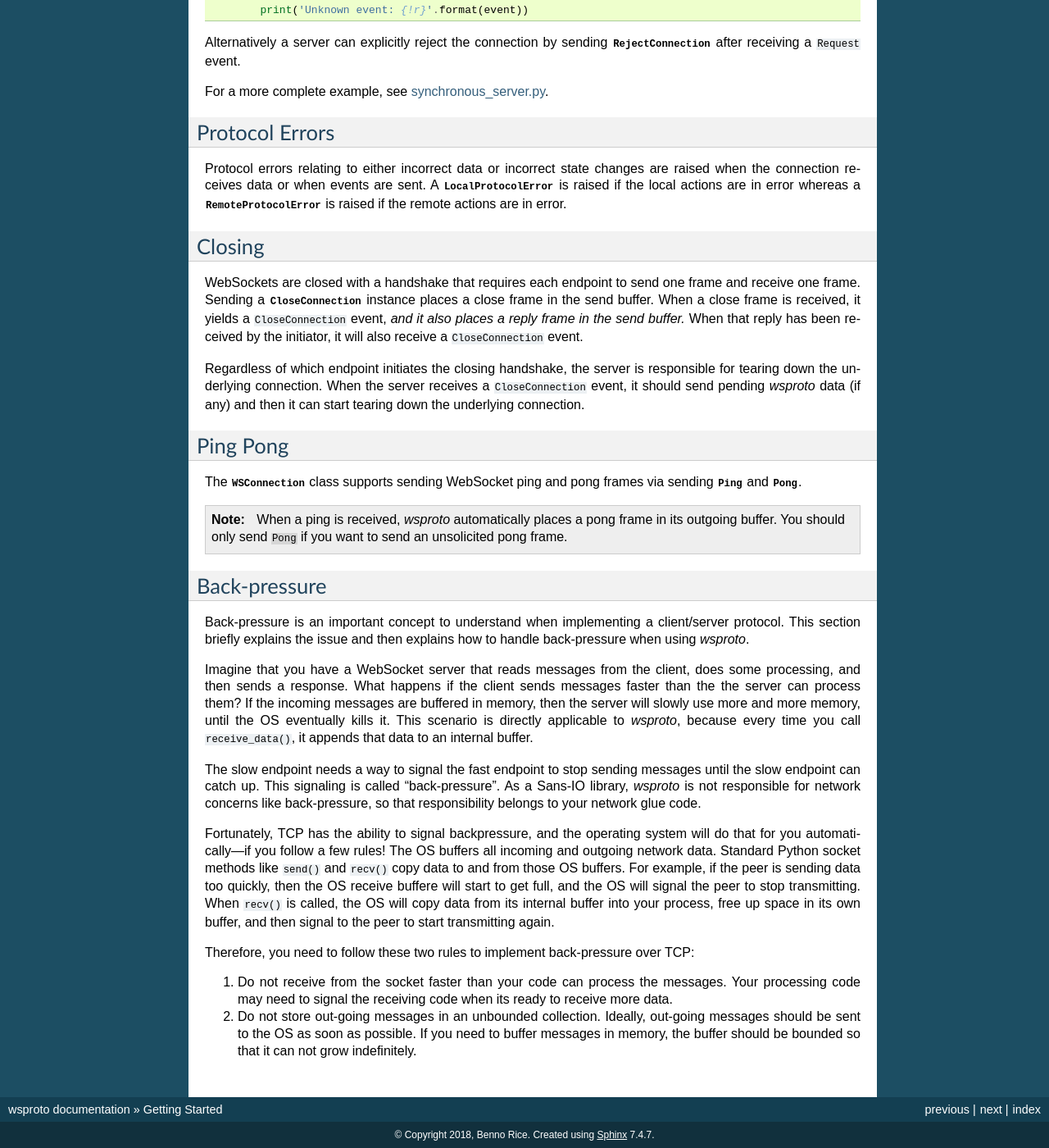
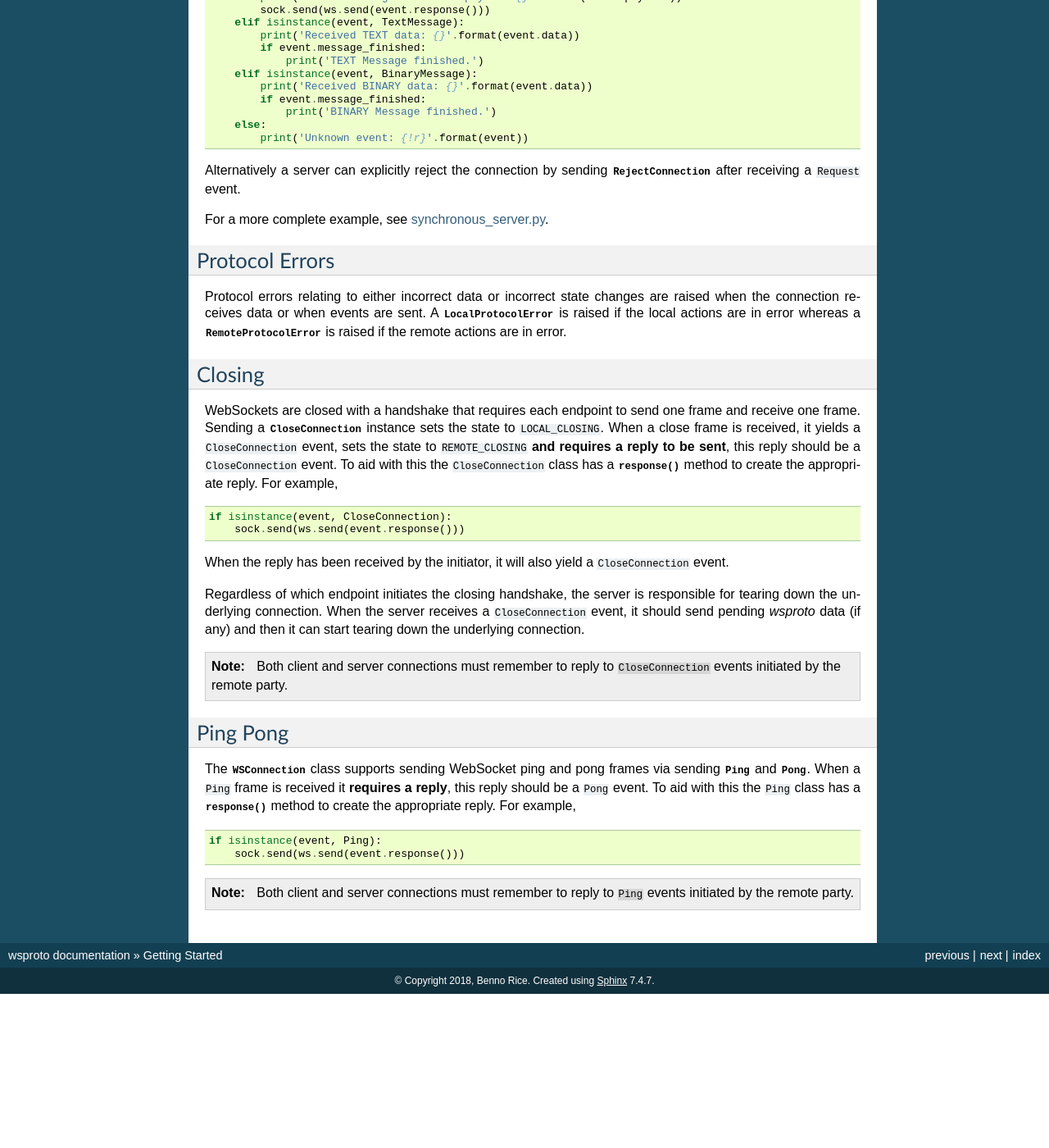
Before and after one commit to python-hyper/wsproto, a Sphinx documentation site: the page built from docs/source/basic-usage.rst, in a window 1280 px wide and 1400 px high, scrolled down 2381 px. Shown: the whole window at 82% size. Built offline with Sphinx 7.4.7, drawn with Linux system fonts in a browser that asks for light colours; after the commit the page ends 3593 px from its top, so only the background shows below that; some of the changed text lies outside the part shown.

Commit message:
Improved documentation
This documents the recent changes highlighting the `response` method
on CloseConnection and Ping events and its need, and highlighting the
Connection (no handshake) functionality and the need.

```diff
--- a/docs/source/basic-usage.rst
+++ b/docs/source/basic-usage.rst
@@ -78,20 +78,20 @@ Now you need to provide the network glue. For the sake of example, we will use
 standard Python sockets here, but `wsproto` can be integrated with any network
 layer::
 
-    stream = socket.socket(socket.AF_INET, socket.SOCK_STREAM)
-    stream.connect(("example.com", 80))
+    sock = socket.socket(socket.AF_INET, socket.SOCK_STREAM)
+    sock.connect(("example.com", 80))
 
 To read from the network::
 
-    data = stream.recv(4096)
+    data = sock.recv(4096)
     ws.receive_data(data)
 
 You also need to send data returned by the send method::
 
     data = ws.send(Message(data=b"Hello"))
-    stream.send(data)
+    sock.send(data)
 
-A standard Python socket will block on the call to ``stream.recv()``, so you
+A standard Python socket will block on the call to ``sock.recv()``, so you
 will probably need to use a non-blocking socket or some form of concurrency like
 threading, greenlets, asyncio, etc.
 
@@ -108,7 +108,12 @@ And to receive WebSocket events::
             print('Connection rejected')
         elif isinstance(event, CloseConnection):
             print('Connection closed: code={} reason={}'.format(
-                event.code, event.reason))
+                event.code, event.reason
+            ))
+            sock.send(ws.send(event.response()))
+        elif isinstance(event, Ping):
+            print('Received Ping frame with payload {}'.format(event.payload))
+            sock.send(ws.send(event.response()))
         elif isinstance(event, TextMessage):
             print('Received TEXT data: {}'.format(event.data))
             if event.message_finished:
@@ -142,10 +147,15 @@ A server also needs to explicitly send an :class:`AcceptConnection
     for event in ws.events():
         if isinstance(event, Request):
             print('Accepting connection request')
-            ws.send(AcceptConnection())
+            sock.send(ws.send(AcceptConnection()))
         elif isinstance(event, CloseConnection):
             print('Connection closed: code={} reason={}'.format(
-                event.code, event.reason))
+                event.code, event.reason
+            ))
+            sock.send(ws.send(event.response()))
+        elif isinstance(event, Ping):
+            print('Received Ping frame with payload {}'.format(event.payload))
+            sock.send(ws.send(event.response()))
         elif isinstance(event, TextMessage):
             print('Received TEXT data: {}'.format(event.data))
             if event.message_finished:
@@ -181,10 +191,21 @@ Closing
 WebSockets are closed with a handshake that requires each endpoint to
 send one frame and receive one frame. Sending a
 :class:`CloseConnection <wsproto.events.CloseConnection>` instance
-places a close frame in the send buffer. When a close frame is
-received, it yields a ``CloseConnection`` event, *and it also places a
-reply frame in the send buffer.* When that reply has been received by
-the initiator, it will also receive a ``CloseConnection`` event.
+sets the state to ``LOCAL_CLOSING``. When a close frame is received,
+it yields a ``CloseConnection`` event, sets the state to
+``REMOTE_CLOSING`` **and requires a reply to be sent**, this reply
+should be a ``CloseConnection`` event. To aid with this the
+``CloseConnection`` class has a :func:`response()
+<wsproto.events.CloseConnection.response>` method to create the
+appropriate reply. For example,
+
+.. code-block:: python
+
+    if isinstance(event, CloseConnection):
+        sock.send(ws.send(event.response()))
+
+When the reply has been received by the initiator, it will also yield
+a ``CloseConnection`` event.
 
 Regardless of which endpoint initiates the closing handshake, the
 server is responsible for tearing down the underlying connection. When
@@ -192,58 +213,28 @@ the server receives a ``CloseConnection`` event, it should send
 pending `wsproto` data (if any) and then it can start tearing down the
 underlying connection.
 
+.. note::
+
+    Both client and server connections must remember to reply to
+    ``CloseConnection`` events initiated by the remote party.
+
 Ping Pong
 ---------
 
-The :class:`WSConnection <wsproto.WSConnection>` class
-supports sending WebSocket ping and pong frames via sending
-:class:`Ping <wsproto.events.Ping>` and :class:`Pong
-<wsproto.events.Pong>`.
+The :class:`WSConnection <wsproto.WSConnection>` class supports
+sending WebSocket ping and pong frames via sending :class:`Ping
+<wsproto.events.Ping>` and :class:`Pong <wsproto.events.Pong>`. When a
+``Ping`` frame is received it **requires a reply**, this reply should be
+a ``Pong`` event. To aid with this the ``Ping`` class has a
+:func:`response() <wsproto.events.Ping.response>` method to create the
+appropriate reply. For example,
+
+.. code-block:: python
+
+    if isinstance(event, Ping):
+        sock.send(ws.send(event.response()))
 
 .. note::
 
-    When a ping is received, `wsproto` automatically places a pong
-    frame in its outgoing buffer. You should only send ``Pong`` if you
-    want to send an unsolicited pong frame.
-
-Back-pressure
--------------
-
-Back-pressure is an important concept to understand when implementing a
-client/server protocol. This section briefly explains the issue and then
-explains how to handle back-pressure when using `wsproto`.
-
-Imagine that you have a WebSocket server that reads messages from the client,
-does some processing, and then sends a response. What happens if the client
-sends messages faster than the the server can process them? If the incoming
-messages are buffered in memory, then the server will slowly use more and more
-memory, until the OS eventually kills it. This scenario is directly applicable
-to `wsproto`, because every time you call ``receive_data()``, it appends that
-data to an internal buffer.
-
-The slow endpoint needs a way to signal the fast endpoint to stop sending
-messages until the slow endpoint can catch up. This signaling is called
-"back-pressure". As a Sans-IO library, `wsproto` is not responsible for
-network concerns like back-pressure, so that responsibility belongs to your
-network glue code.
-
-Fortunately, TCP has the ability to signal backpressure, and the operating
-system will do that for you automatically—if you follow a few rules! The OS
-buffers all incoming and outgoing network data. Standard Python socket methods
-like ``send()`` and ``recv()`` copy data to and from those OS buffers. For
-example, if the peer is sending data too quickly, then the OS receive buffere
-will start to get full, and the OS will signal the peer to stop transmitting.
-When ``recv()`` is called, the OS will copy data from its internal buffer into
-your process, free up space in its own buffer, and then signal to the peer to
-start transmitting again.
-
-Therefore, you need to follow these two rules to implement back-pressure over
-TCP:
-
-#. Do not receive from the socket faster than your code can process the
-   messages. Your processing code may need to signal the receiving code when its
-   ready to receive more data.
-#. Do not store out-going messages in an unbounded collection. Ideally,
-   out-going messages should be sent to the OS as soon as possible. If you need
-   to buffer messages in memory, the buffer should be bounded so that it can not
-   grow indefinitely.
+    Both client and server connections must remember to reply to
+    ``Ping`` events initiated by the remote party.
--- a/docs/source/index.rst
+++ b/docs/source/index.rst
@@ -25,6 +25,7 @@ Contents:
 
    installation
    basic-usage
+   advanced-usage
    api
 
 .. _RFC 6455: https://tools.ietf.org/html/rfc6455
```
Also changed, not shown: docs/source/advanced-usage.rst (added, +71 -0 lines), docs/source/api.rst (+8 -0 lines).
